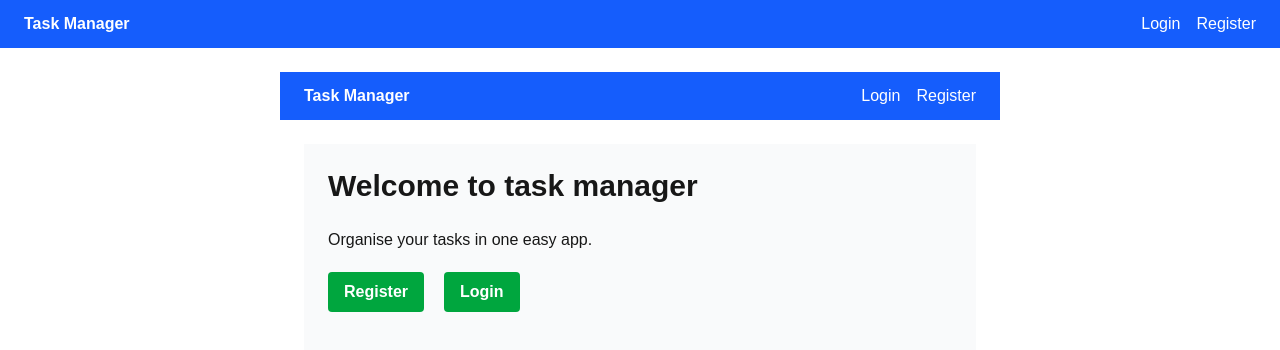
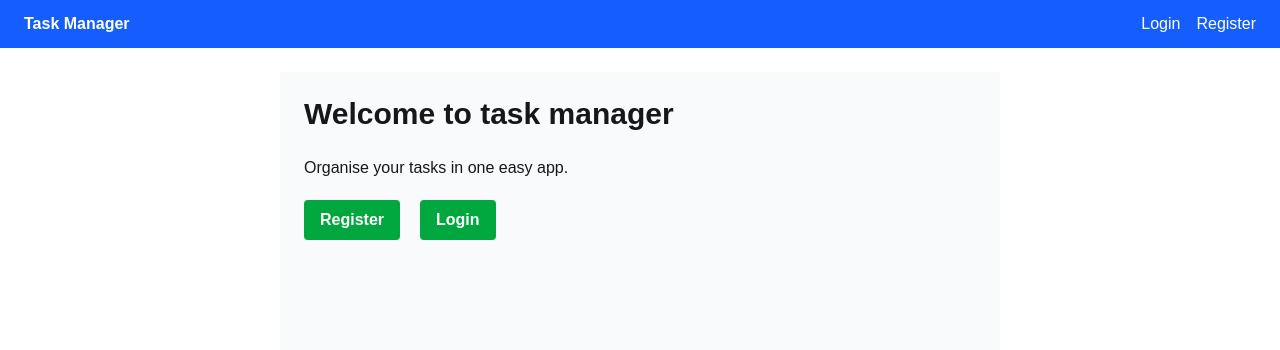
Before and after one commit to NorthernWolf22/task-manager, a Next.js app in the folder task-manager-fe/: page / in a window 1280 px wide. Shown: the top 350 px of the page. Built offline with nearby package versions, Linux system fonts and the light colour scheme.

Commit message:
remove duplicate code from layout

```diff
--- a/task-manager-fe/src/app/layout.tsx
+++ b/task-manager-fe/src/app/layout.tsx
@@ -28,11 +28,7 @@ export default function RootLayout({
       <body
         className={`${geistSans.variable} ${geistMono.variable} antialiased`}
       >
-        <Navbar />
-        <main className="mx-auto max-w-3xl p-6">
           {children}
-        </main>
-        {/* {children} */}
       </body>
     </html>
   );
```
